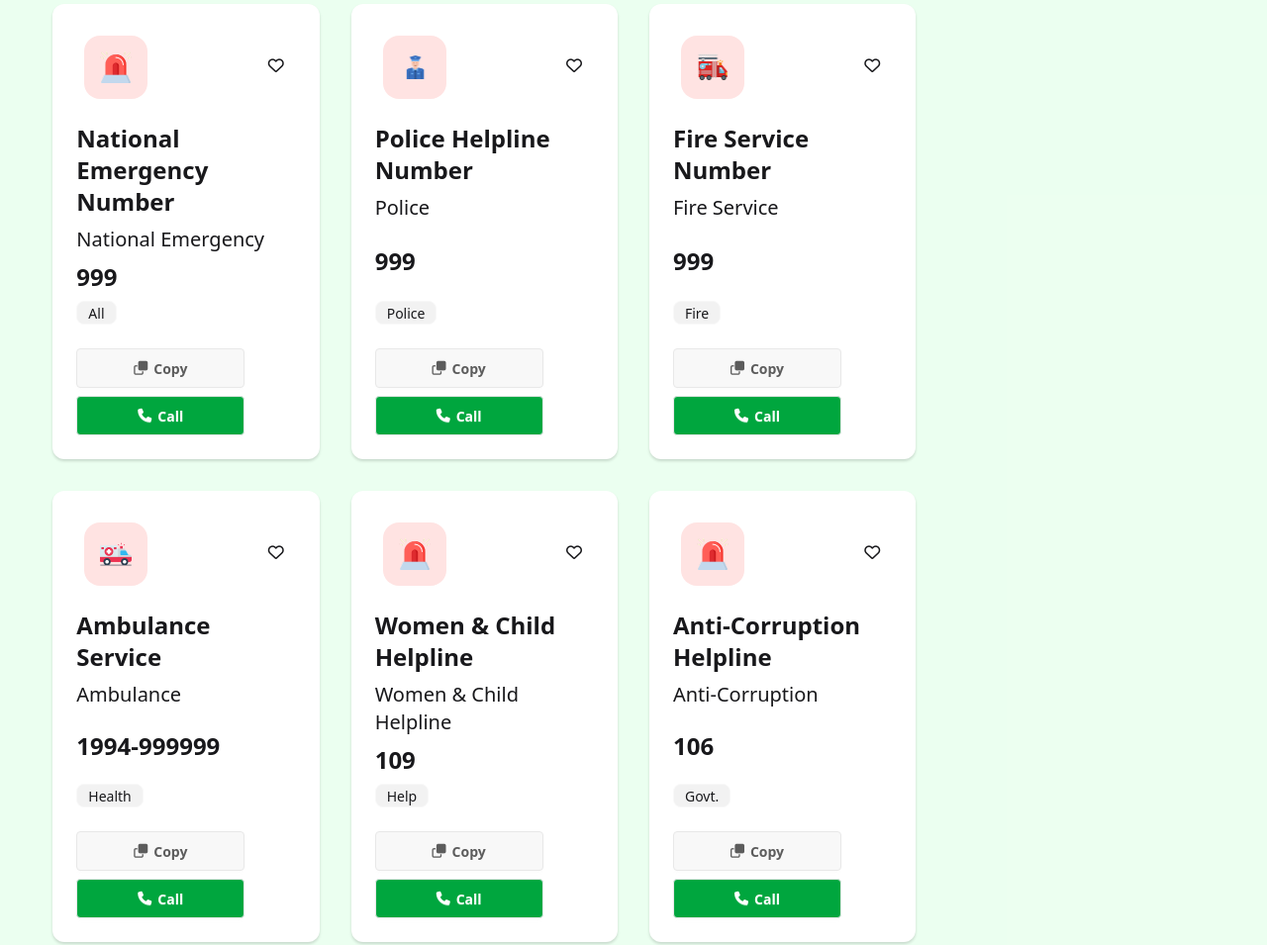
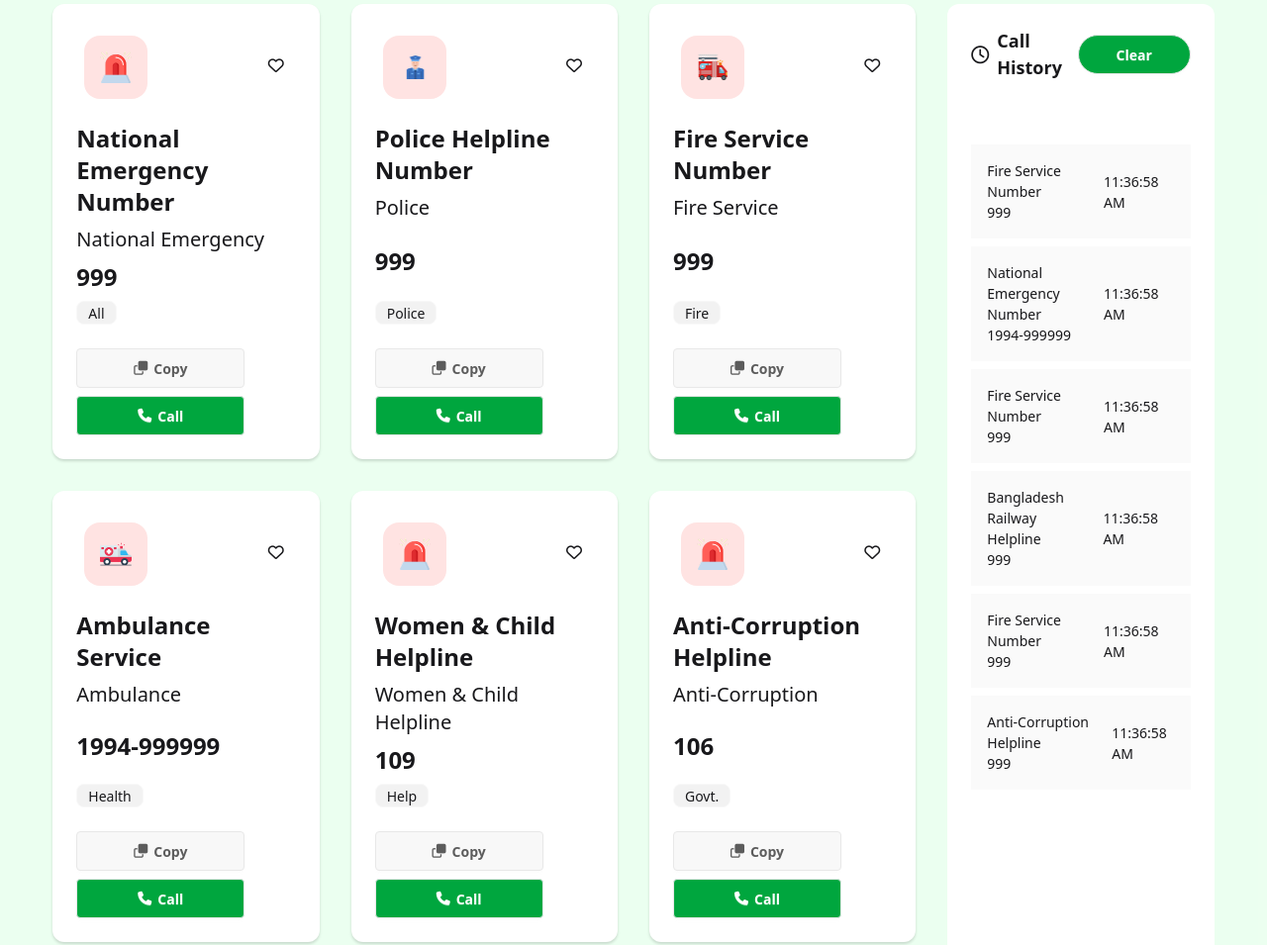
Before and after one commit to ashikmahmud84/Assignment-5, a plain HTML site: page index.html in a window 1280 px wide. Shown: the part 312-1267 px from the top of the page at 99% size. Drawn offline with nearby package versions, Linux system fonts and the light colour scheme.

Commit message:
added heart functionality and clear button functionality

```diff
--- a/index.html
+++ b/index.html
@@ -32,7 +32,7 @@
     </header>
 
     <main>
-            <!-- banner section -->
+        <!-- banner section -->
         <section class="banner-container text-center bg-gradient-to-r from-[#013223] via-[#006747] to-[#013223] py-3">
             <div class="flex justify-center items-center">
                 <img src="./assets/logo-dark.png" alt="" class="h-[92px] w-[92px]">
@@ -41,8 +41,7 @@
             <p class="text-white text-[20px] font-semibold">Government Emergency Services at Your Fingertip - A Project
                 by Government of the People's Republic of Bangladesh</p>
         </section>
-
-           <!-- card section -->
+        <!-- card section -->
         <section id="sarvice-container" class="w-11/12 mx-auto py-10 grid grid-cols-12 gap-8">
             <div class="md:col-span-9 col-span-12  ">
                 <div id="card-container-heart" class="grid md:grid-cols-3 grid-cols-1 gap-8 ">
@@ -304,11 +303,87 @@
                     </div>
                 </div>
             </div>
+
+            <!-- call history -->
+            <div class="md:col-span-3 col-span-12 h-full">
+                <div class="card bg-white rounded-xl h-full">
+
+                    <div class="flex justify-between items-center mb-4 md:p-[24px] p-[10px] ">
+                        <h2 class="card-title"><i class="fa-regular fa-clock"></i> Call History</h2>
+                        <button id="clear-btn"
+                            class="btn bg-[#00a63e] text-[white] rounded-3xl w-[114px]">Clear</button>
+                    </div>
+
+                    <div class="card-body " id="call-history" style="display: noe;">
+
+                        <div id="add-call-history"
+                            class=" addClass flex justify-between items-center bg-[#fafafa] p-4 ">
+                            <div>
+                                <h1>Fire Service Number</h1>
+                                <p>999</p>
+                            </div>
+                            <div>
+                                <p>11:36:58 AM</p>
+                            </div>
+                        </div>
+
+                        <div id="National-Emergency" class="flex justify-between items-center bg-[#fafafa] p-4">
+                            <div>
+                                <h1>National Emergency <br> Number</h1>
+                                <p>1994-999999</p>
+                            </div>
+                            <div>
+                                <p>11:36:58 AM</p>
+                            </div>
+                        </div>
+
+                        <div id="Fire-Service" class="flex justify-between items-center bg-[#fafafa] p-4">
+                            <div>
+                                <h1>Fire Service Number</h1>
+                                <p>999</p>
+                            </div>
+                            <div>
+                                <p>11:36:58 AM</p>
+                            </div>
+                        </div>
+
+                        <div id="Bangladesh-Railway" class="flex justify-between items-center bg-[#fafafa] p-4">
+                            <div>
+                                <h1>Bangladesh Railway <br> Helpline </h1>
+                                <p>999</p>
+                            </div>
+                            <div>
+                                <p>11:36:58 AM</p>
+                            </div>
+                        </div>
+
+                        <div class="flex justify-between items-center bg-[#fafafa] p-4">
+                            <div>
+                                <h1>Fire Service Number</h1>
+                                <p>999</p>
+                            </div>
+                            <div>
+                                <p>11:36:58 AM</p>
+                            </div>
+                        </div>
+
+                        <div id="Anti-Corruption" class="flex justify-between items-center bg-[#fafafa] p-4">
+                            <div>
+                                <h1>Anti-Corruption Helpline</h1>
+                                <p>999</p>
+                            </div>
+                            <div>
+                                <p>11:36:58 AM</p>
+                            </div>
+                        </div>
+                    </div>
+                </div>
+            </div>
+
         </section>
-
-
     </main>
 
+    <script src="main.js"></script>
 </body>
 
 </html>
--- /dev/null
+++ b/main.js
@@ -0,0 +1,26 @@
+// heart functonality
+
+const cardContainerHerat = document.getElementById('card-container-heart');
+
+cardContainerHerat.addEventListener('click',function(e){
+    e.preventDefault()
+    if (e.target.closest('.card-heart')) {
+
+    const cardContainerHerat = parseInt(1)
+
+    const nevberHeart = parseInt(document.getElementById('nevber-heart').innerText);
+
+
+    const addHeart = cardContainerHerat + nevberHeart
+    document.getElementById('nevber-heart').innerText = addHeart
+    }
+})
+
+// clear button functionality
+document.getElementById('clear-btn').addEventListener('click',function(e){
+    e.preventDefault()
+
+    document.getElementById('call-history').style.display = 'none'
+
+
+})
```
